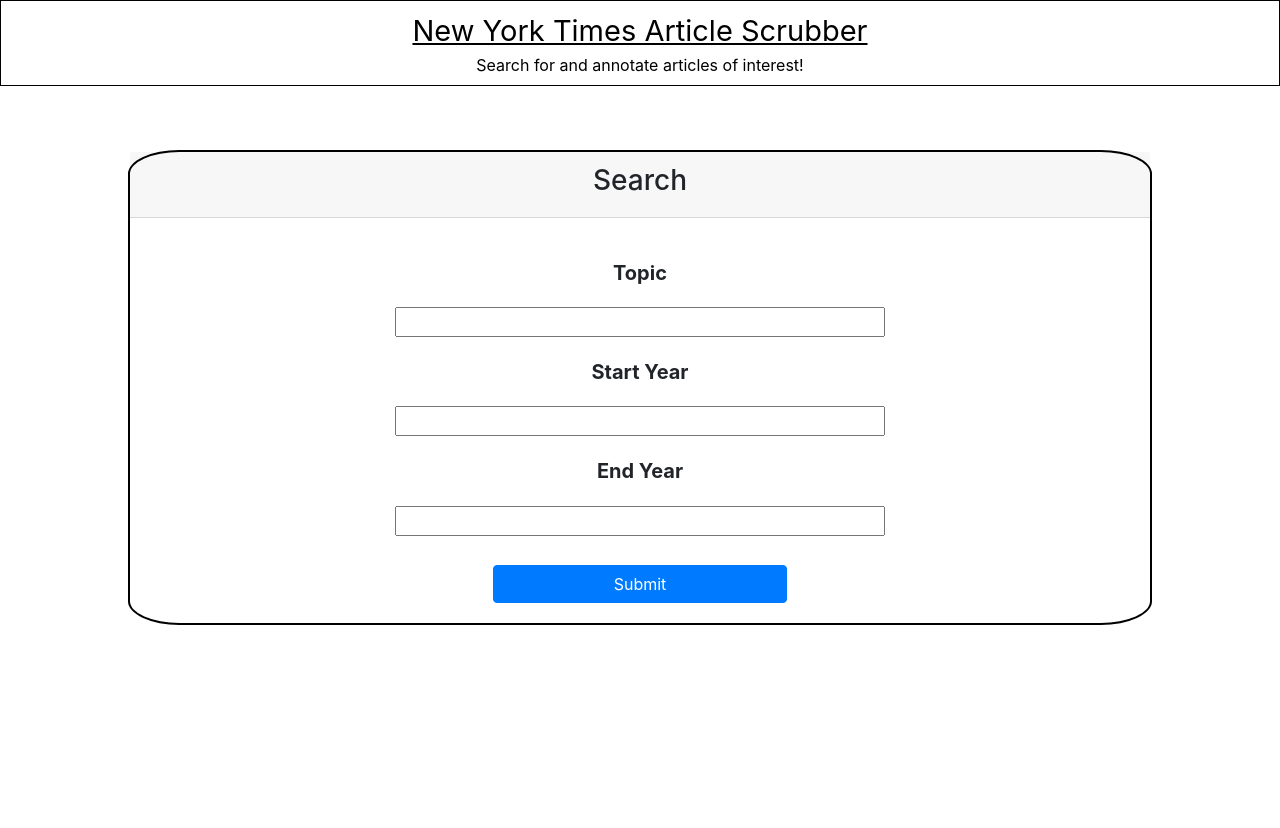
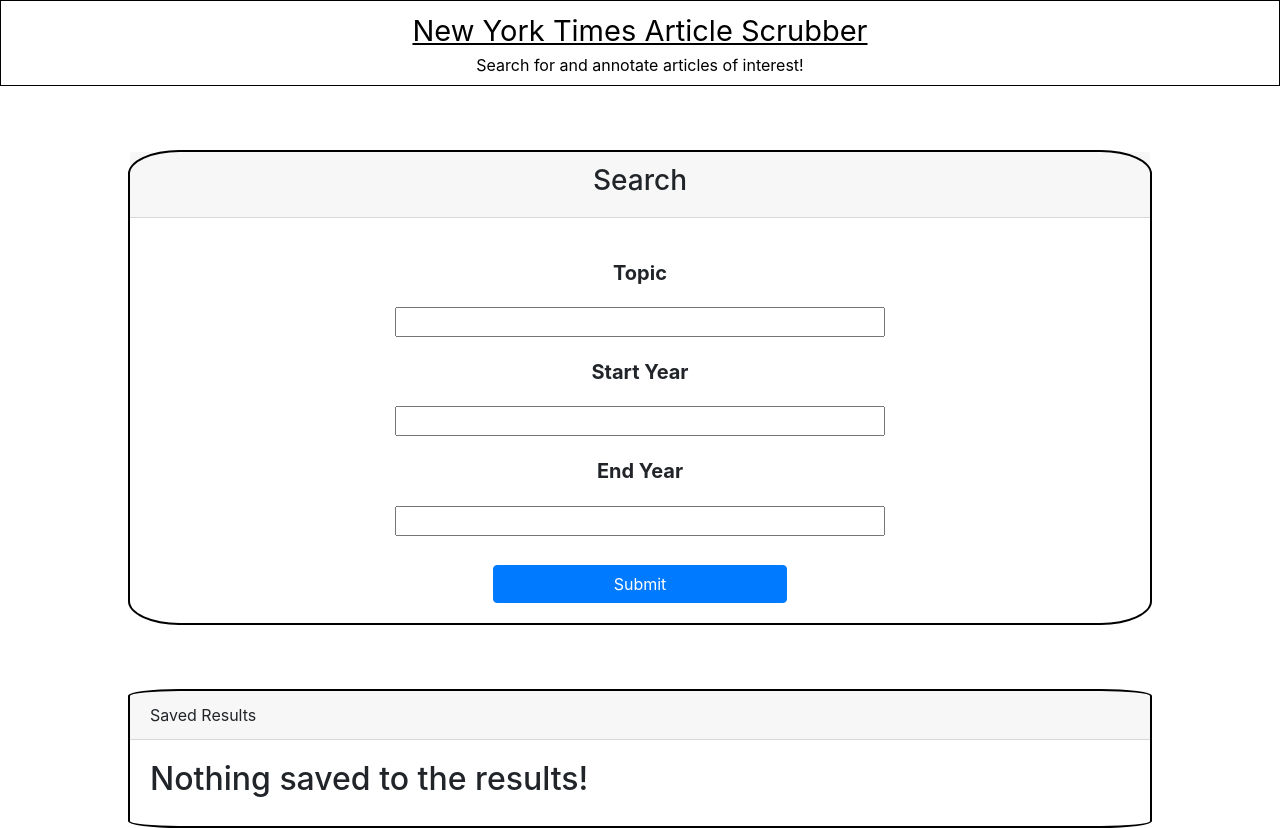
Before and after one commit to ahan1986/MERN-NYTsearch, a React (Create React App) app in the folder react-search-nyt/: page / in a window 1280 px wide. Before the commit the page ends 800 px from the top, so only its background shows below. Built offline with nearby package versions, Linux system fonts and the light colour scheme.

Commit message:
create saved.js and make ternary operator to show result if there is something in the state

```diff
--- a/react-search-nyt/src/component/index.js
+++ b/react-search-nyt/src/component/index.js
@@ -1,6 +1,7 @@
 import React from 'react';
 import Navbar from './navbar';
 import Search from './search';
+import Saved from './saved';
 
 export default class FrontPage extends React.Component {
     render() {
@@ -8,6 +9,7 @@
             <div>
                 <Navbar />
                 <Search />
+                <Saved />
             </div>
         )
     }
--- /dev/null
+++ b/react-search-nyt/src/component/saved/Saved.css
@@ -0,0 +1,6 @@
+h2 {
+    border: 2px solid red;
+    color: red;
+    width: 50px;
+    height: 100px;
+}
--- /dev/null
+++ b/react-search-nyt/src/component/saved/Saved.js
@@ -0,0 +1,29 @@
+import React, { Component } from 'react'
+
+export default class Saved extends Component {
+
+    state = {
+        results: [],
+    }
+
+  render() {
+    return (
+      <div className="card">
+        <div className="card-header">Saved Results</div>
+        <div className="card-body">
+            {this.state.results.length !== 0 ? (
+                this.state.results.map(saved =>(
+                    <div className="saved-group-container">
+                        {/* if there is something in results this will be displayed */}
+                    </div>
+                ))
+            ) : (
+                <h2>
+                    Nothing saved to the results!
+                </h2>
+            )}
+        </div>
+      </div>
+    )
+  }
+}
--- /dev/null
+++ b/react-search-nyt/src/component/saved/index.js
@@ -0,0 +1 @@
+export { default } from "./Saved";
```
